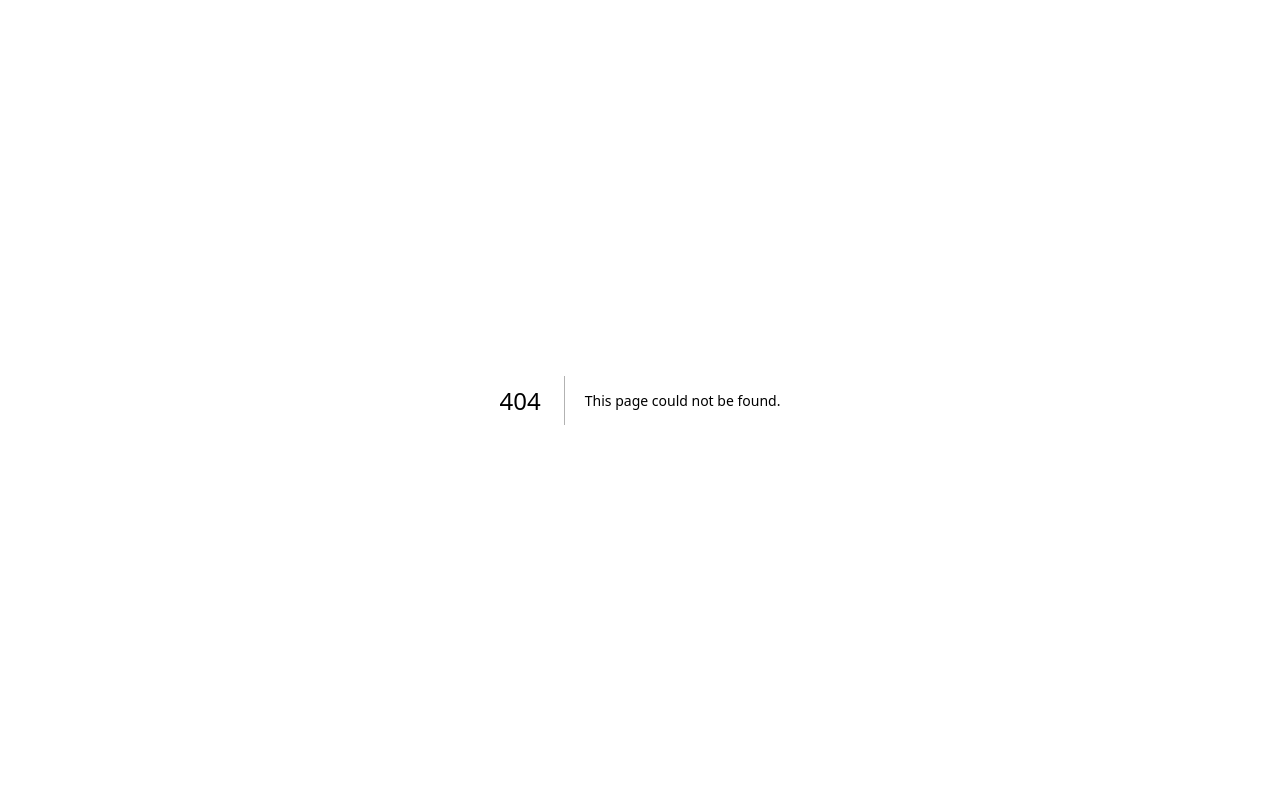
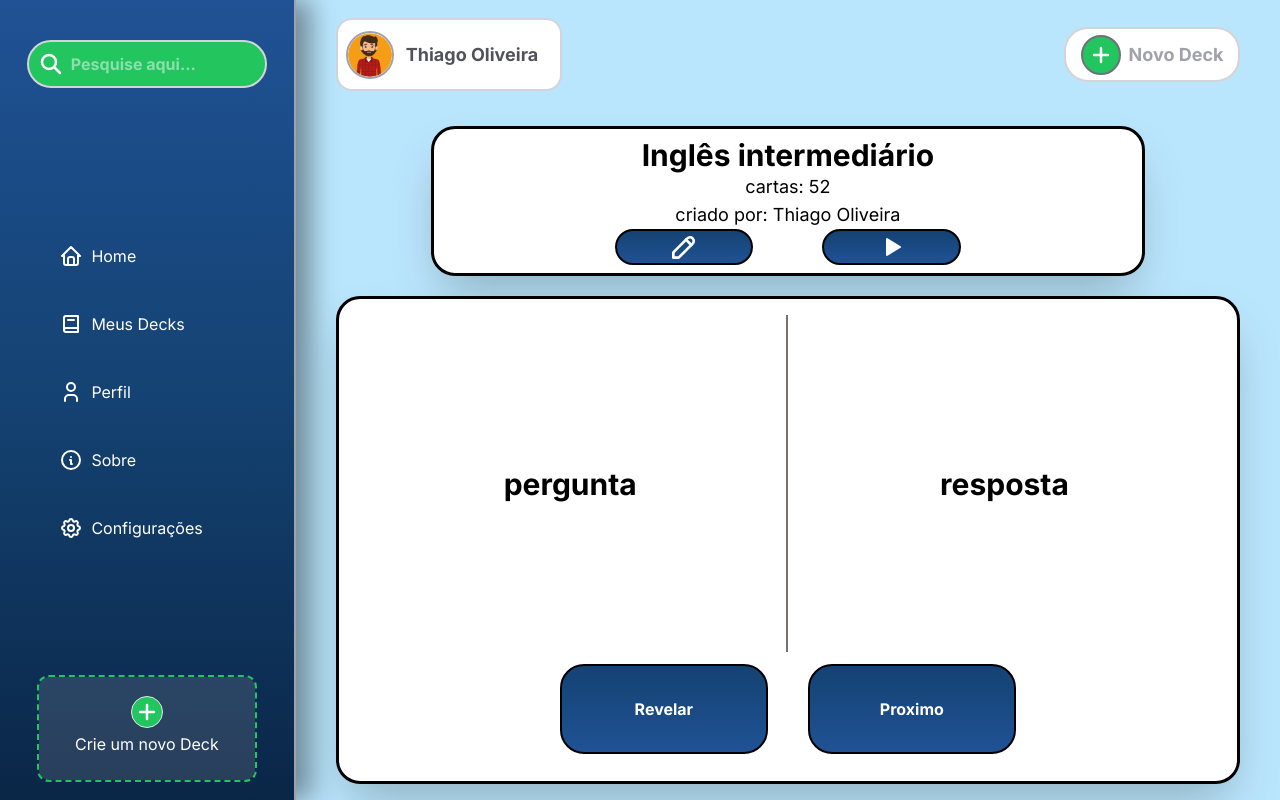
Before and after one commit to thiagooliveira18/FlashCards2.0, a Next.js app in the folder frontend/: page /deck/01 in a window 1280 px wide. Before the commit this address had no page. Built offline with nearby package versions, Linux system fonts and the light colour scheme.

Commit message:
Frontend: Add pagina Card

```diff
--- /dev/null
+++ b/frontend/src/app/deck/[id]/page.tsx
@@ -0,0 +1,44 @@
+import BasePages from "@/components/BasePages/BasePages";
+
+export default function Cards(){
+    return(
+        <BasePages>
+            <div className="w-full h-full flex flex-col items-center gap-5">
+                <div className="w-3/4 h-[30%] bg-white p-2 flex flex-col items-center justify-center border-[3px] border-black rounded-3xl shadow-2xl">
+                    <h1 className="text-3xl font-bold">Inglês intermediário</h1>
+                    <h2 className="text-lg">cartas: 52</h2>
+                    <h2 className="text-lg">criado por: Thiago Oliveira</h2>
+                    <div className="flex flex-row w-1/2 h-full items-center justify-between">
+                        <button className="flex flex-row w-2/5 h-full items-center justify-center bg-gradient-to-t from-3th to-secundary transition duration-400 ease-in-out hover:bg-gradient-to-t hover:from-black hover:to-secundary border-2 border-black rounded-full text-white">
+                            <svg xmlns="http://www.w3.org/2000/svg" className="icon icon-tabler icon-tabler-pencil" width="32" height="32" viewBox="0 0 24 24" strokeWidth="2" stroke="currentColor" fill="none" strokeLinecap="round" strokeLinejoin="round"><path stroke="none" d="M0 0h24v24H0z" fill="none"/><path d="M4 20h4l10.5 -10.5a2.828 2.828 0 1 0 -4 -4l-10.5 10.5v4" /><path d="M13.5 6.5l4 4" /></svg>
+                        </button>
+                        <button className="flex flex-row w-2/5 h-full items-center justify-center transition duration-100 ease-in-out bg-gradient-to-t from-3th to-secundary border-2 border-black rounded-full text-white">
+                            <svg xmlns="http://www.w3.org/2000/svg" className="icon icon-tabler icon-tabler-player-play-filled" width="24" height="24" viewBox="0 0 24 24" strokeWidth="2" stroke="currentColor" fill="none" strokeLinecap="round" strokeLinejoin="round">
+                                <path stroke="none" d="M0 0h24v24H0z" fill="none" />
+                                <path d="M6 4v16a1 1 0 0 0 1.524 .852l13 -8a1 1 0 0 0 0 -1.704l-13 -8a1 1 0 0 0 -1.524 .852z" strokeWidth="0" fill="currentColor" />
+                            </svg>
+                        </button>
+                    </div>
+                </div>
+                <div className="w-[95%] h-full flex flex-col items-center justify-center bg-white border-[3px] border-black rounded-3xl p-4 shadow-2xl">
+                    <div className="w-full h-[75%] flex flex-row items-center justify-center">
+                        <div className="h-full w-1/2 flex flex-col items-center justify-center border-r-2 border-stone-500">
+                            <h1 className="font-bold text-3xl">pergunta</h1>
+                        </div>
+                        <div className="h-full w-1/2 flex flex-col items-center justify-center">
+                            <h1 className="font-bold text-3xl">resposta</h1>
+                        </div>
+                    </div>
+                    <div className="w-full h-[25%] flex flex-row items-center justify-center gap-10">
+                        <button className="w-52 h-[80%] border-2 border-black rounded-3xl bg-gradient-to-t from-3th to-secundary">
+                            <span className="text-white font-bold">Revelar</span>
+                        </button>
+                        <button className="w-52 h-[80%] border-2 border-black rounded-3xl bg-gradient-to-t from-3th to-secundary">
+                            <span className="text-white font-bold">Proximo</span>
+                        </button>
+                    </div>
+                </div>
+            </div>
+        </BasePages>
+    );
+}
```
